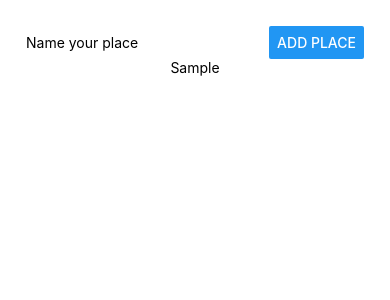
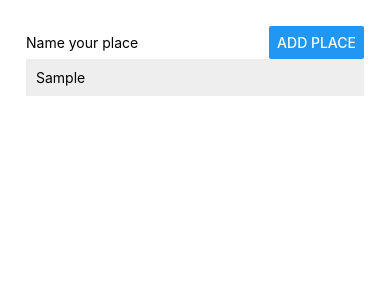
Before and after one commit to Izzy4me/react-native-course-old, a React Native app: screen / in a window 390 px wide. Both pictures are taken after typing "Sample" into the empty fields and a click on the button "ADD PLACE". Shown: the top 300 px of the page. Built offline with nearby package versions, Linux system fonts and the light colour scheme.

Commit message:
Extracted ListComponent

```diff
--- a/App.js
+++ b/App.js
@@ -1,6 +1,7 @@
 import React, { Component } from 'react';
 import { Platform, StyleSheet, Text, TextInput, View, Button } from 'react-native';
 
+import ListItem from './src/components/ListItem/ListItem';
 
 export default class App extends Component {
 
@@ -31,10 +32,10 @@ export default class App extends Component {
   }
 
   render() {
-    // here we creates Places elements
-    const places = this.state.places.map((place, index) => {
-      return <Text key={index}>{place}</Text>
-    });
+    // here we creates list of places elements
+    const placeElements = this.state.places.map((place, index) => (
+      <ListItem key={index} placeName={place} />
+    ));
 
     return (
       <View style={styles.container}>
@@ -51,8 +52,8 @@ export default class App extends Component {
             onPress={this.placeSubmitHandler}
           />
         </View>
-        <View>
-          {places}
+        <View style={styles.listContainer}>
+          {placeElements}
         </View>
       </View>
     );
--- /dev/null
+++ b/src/components/ListItem/ListItem.js
@@ -0,0 +1,19 @@
+import React from 'react';
+import { Text, StyleSheet, View } from 'react-native';
+
+const ListItem = (props) => (
+    <View style={styles.listItem}>
+        <Text>{props.placeName}</Text>
+    </View>
+);
+
+const styles = StyleSheet.create({
+    listItem: {
+        width: "100%",
+        marginBottom: 5,
+        padding: 10,
+        backgroundColor: "#eee"
+    }
+});
+
+export default ListItem;
```
